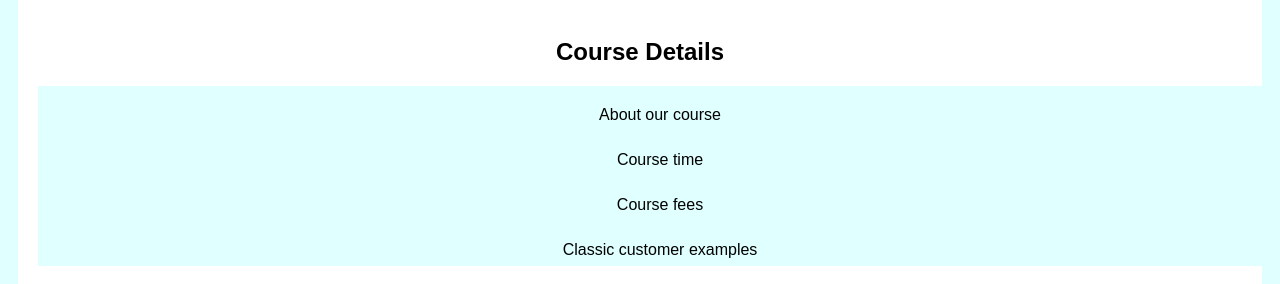
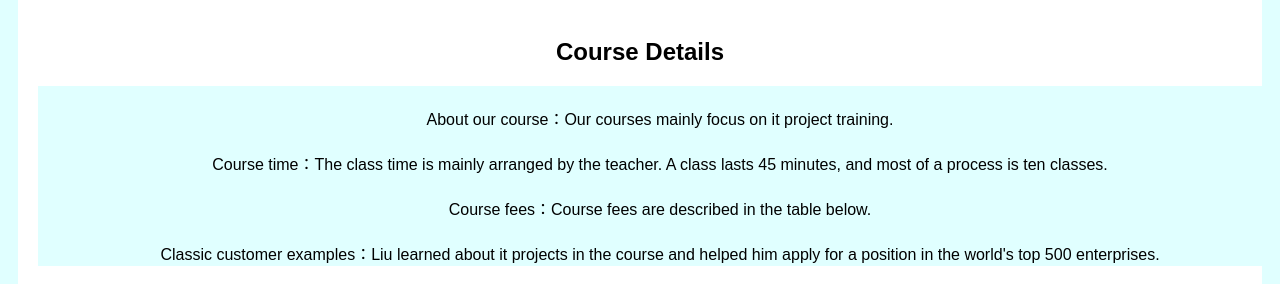
Before and after one commit to JennerZhangYu/new, a plain HTML site: page introduce.html in a window 1280 px wide. Shown: the part 198-482 px from the top of the page. Drawn offline with Linux system fonts and the light colour scheme.

Commit message:
Update introduce.html

```diff
--- a/introduce.html
+++ b/introduce.html
@@ -11,10 +11,10 @@
       <div class="card">
         <h2 align="center">Course Details</h2>
 
-        <div align="center"class="fakeimg" style="height:5px;">About our course</div>
-         <div align="center"class="fakeimg" style="height:5px;">Course time</div>
-        <div align="center"class="fakeimg" style="height:5px;">Course fees</div>
-        <div align="center"class="fakeimg" style="height:5px;">Classic customer examples</div>
+        <div align="center"class="fakeimg" style="height:5px;">About our course：Our courses mainly focus on it project training.</div>
+         <div align="center"class="fakeimg" style="height:5px;">Course time：The class time is mainly arranged by the teacher. A class lasts 45 minutes, and most of a process is ten classes.</div>
+        <div align="center"class="fakeimg" style="height:5px;">Course fees：Course fees are described in the table below.</div>
+        <div align="center"class="fakeimg" style="height:5px;">Classic customer examples：Liu learned about it projects in the course and helped him apply for a position in the world's top 500 enterprises.</div>
         </head>
   <body>
 
```
